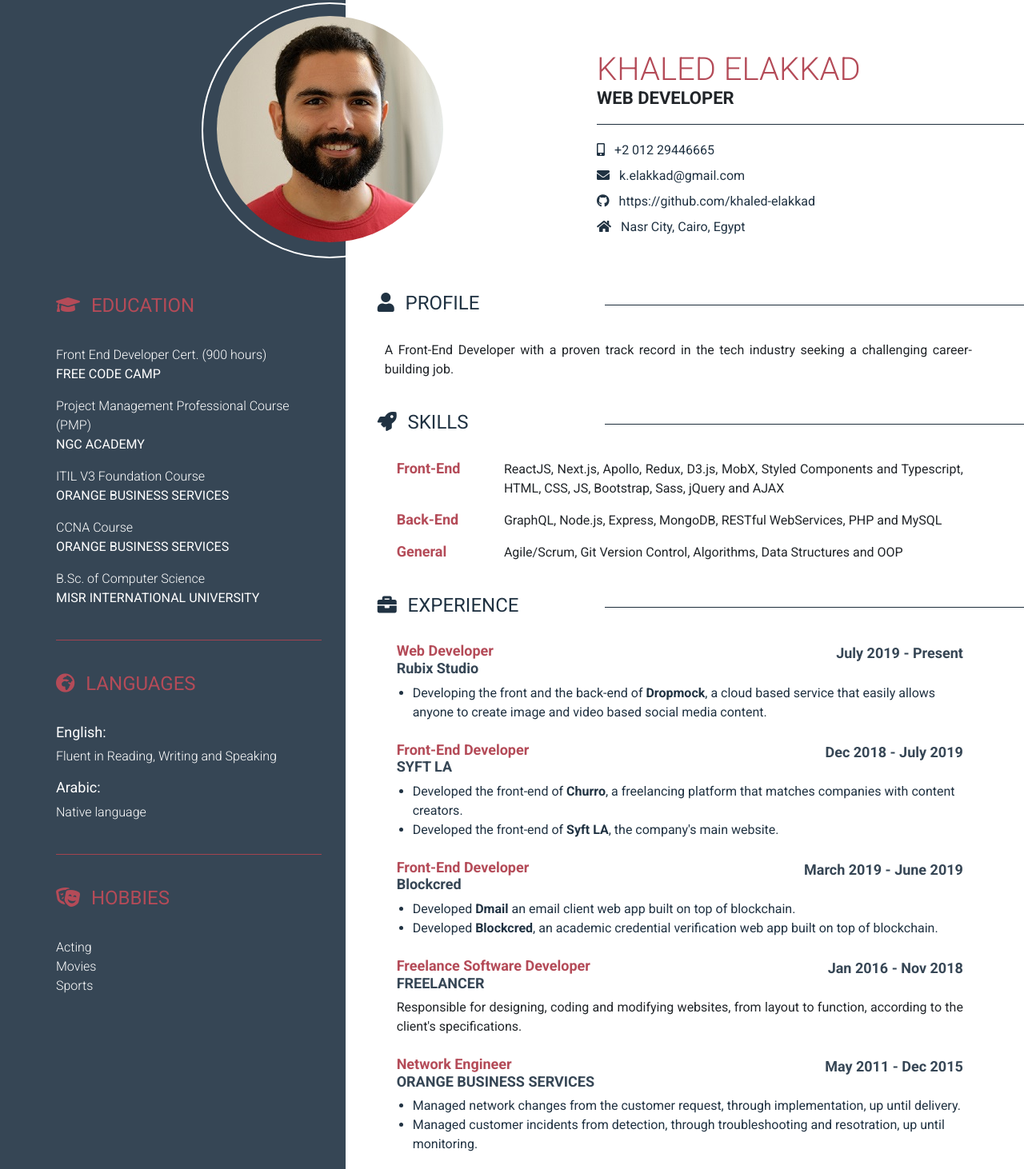
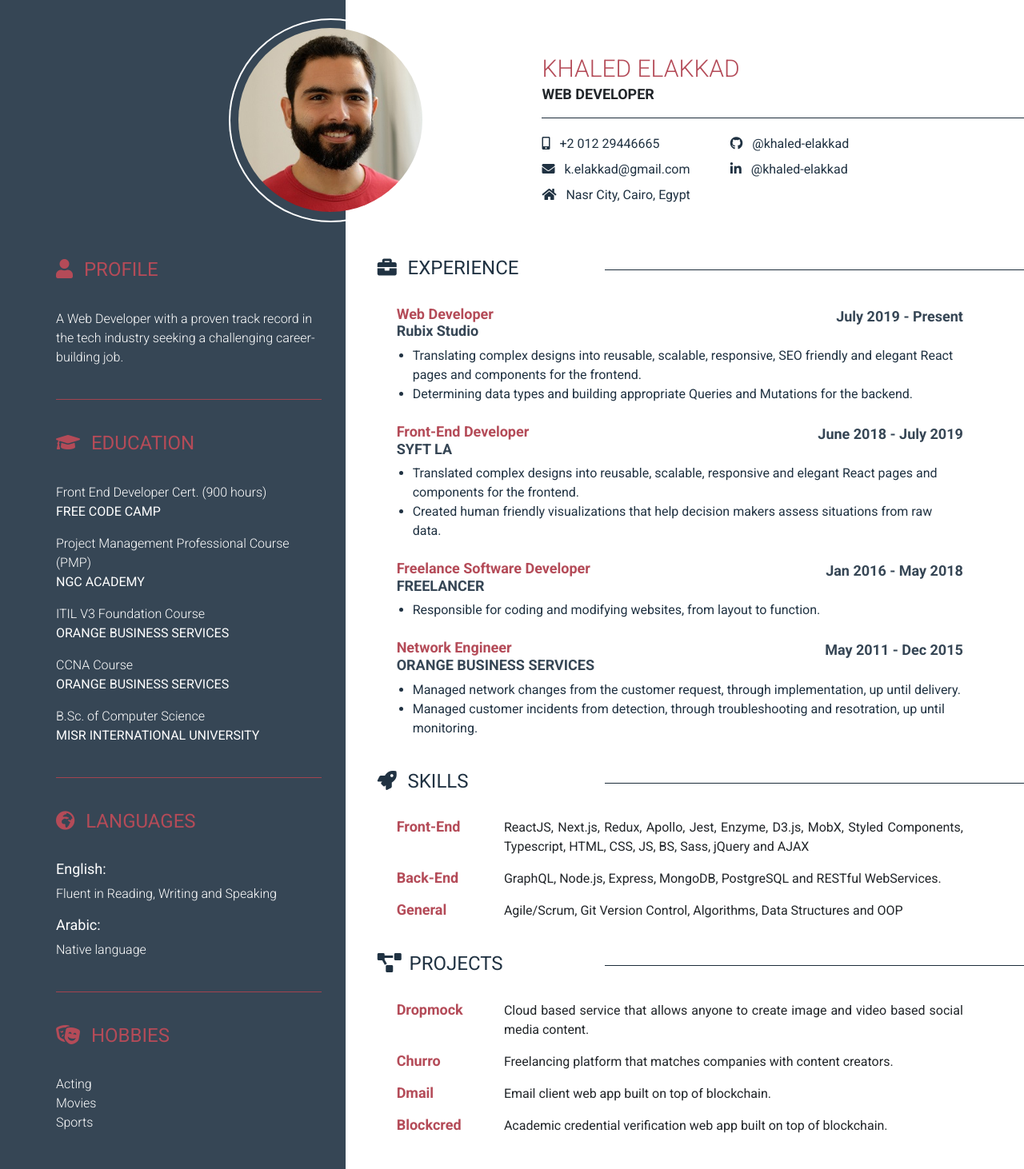
Before and after one commit to khaled-elakkad/dynamic-cv, a website: page dist/index.html in a window 1280 px wide. Shown: the part 47-1509 px from the top of the page at 80% size. Drawn offline with nearby package versions, Linux system fonts and the light colour scheme.

```diff
--- a/dist/css/main.css
+++ b/dist/css/main.css
@@ -25,7 +25,7 @@
   background-color: #364655;
   padding-left: 70px;
   padding-right: 30px;
-  padding-top: 50px;
+  padding-top: 70px;
   height: 1629px;
   /* image container */
   /* seperator */
@@ -44,21 +44,21 @@
     font-weight: lighter; }
   .left-side .img-container {
     border: solid white 2px;
-    padding: 15px;
+    padding: 10px;
     border-radius: 50%;
-    height: 320px;
-    width: 320px;
+    height: 255px;
+    width: 255px;
     position: relative;
-    left: 55%; }
+    left: 65%; }
     .left-side .img-container img {
-      width: 283px;
-      height: 283px;
+      width: 230px;
+      height: 230px;
       border-radius: 50%; }
   .left-side hr {
     background-color: #b44b58;
     margin-top: 40px;
     margin-bottom: 40px; }
-  .left-side .education-section {
+  .left-side .profile-section {
     margin-top: 45px; }
 
 /***********************************************/
@@ -81,21 +81,23 @@
   .right-side p {
     text-align: justify; }
   .right-side header {
-    margin-top: 110px;
+    margin-top: 115px;
     margin-bottom: 45px; }
     .right-side header h1 {
-      font-size: 40px;
+      font-size: 30px;
       color: #b44b58;
       font-weight: lighter;
       margin-bottom: 0; }
     .right-side header p {
-      font-size: 22px;
+      font-size: 18px;
       font-weight: 700;
-      text-transform: uppercase;
-      margin-top: -5px; }
+      text-transform: uppercase; }
     .right-side header address {
       color: #203242;
-      line-height: 2; }
+      line-height: 2;
+      display: flex; }
+      .right-side header address div:first-child {
+        margin-right: 50px; }
   .right-side .section-content p,
   .right-side .section-content li {
     font-size: 16px; }
--- a/dist/index.html
+++ b/dist/index.html
@@ -38,8 +38,19 @@
           <div class="img-container text-center">
             <img src="img/profile-pic.png" alt="a handsome young man smiling" />
           </div>
+
+          <!-- projects section -->
+          <section class="profile-section">
+            <h2><i class="fas fa-user  mr-2"></i> Profile</h2>
+            <p>
+              A Web Developer with a proven track record in the tech industry
+              seeking a challenging career-building job.
+            </p>
+            <hr />
+          </section>
+
           <!-- education section -->
-          <section class="education-section">
+          <section>
             <h2><i class=" fas fa-graduation-cap mr-2"></i> Education</h2>
             <p>
               Front End Developer Cert. (900 hours)
@@ -89,89 +100,28 @@
             </ul>
           </section>
         </div>
+
         <div class="col-8 right-side ">
           <div class="row no-gutters">
-            <header class="col-8 offset-4">
+            <header class="col-9 offset-3">
               <h1>Khaled Elakkad</h1>
               <p>Web Developer</p>
               <hr />
               <address>
-                <i class="fas fa-mobile-alt mr-2"></i> +2 012 29446665<br />
-                <i class="fas fa-envelope mr-2"></i> k.elakkad@gmail.com<br />
-                <i class="fab fa-github mr-2"></i>
-                https://github.com/khaled-elakkad<br />
-                <i class="fas fa-home mr-2"></i> Nasr City, Cairo, Egypt
+                <div>
+                  <i class="fas fa-mobile-alt mr-2"></i> +2 012 29446665<br />
+                  <i class="fas fa-envelope mr-2"></i> k.elakkad@gmail.com<br />
+                  <i class="fas fa-home mr-2"></i> Nasr City, Cairo, Egypt
+                </div>
+                <div>
+                  <i class="fab fa-github mr-2"></i>
+                  @khaled-elakkad<br />
+                  <i class="fab fa-linkedin-in mr-2"></i>
+                  @khaled-elakkad
+                </div>
               </address>
             </header>
           </div>
-
-          <!-- projects section -->
-          <section class="mt-1">
-            <div class="row">
-              <div class=" col-4">
-                <h2><i class="fas fa-user  mr-2"></i> Profile</h2>
-              </div>
-              <div class="col-8">
-                <hr />
-              </div>
-            </div>
-            <div class="row">
-              <div class="col-11 section-content px-4 my-4">
-                <p>
-                  A Front-End Developer with a proven track record in the tech
-                  industry seeking a challenging career-building job.
-                </p>
-              </div>
-            </div>
-          </section>
-
-          <!-- skills section -->
-          <section>
-            <div class="row">
-              <div class="col-4">
-                <h2><i class="fa fa-rocket  mr-2"></i> Skills</h2>
-              </div>
-              <div class="col-8">
-                <hr />
-              </div>
-            </div>
-            <div class="section-content px-4  my-4">
-              <div class="row">
-                <div class="col-2">
-                  <h3>Front-End</h3>
-                </div>
-                <div class="col-9">
-                  <p>
-                    ReactJS, Next.js, Apollo, Redux, D3.js, MobX, Styled
-                    Components and Typescript, HTML, CSS, JS, Bootstrap, Sass,
-                    jQuery and AJAX
-                  </p>
-                </div>
-              </div>
-              <div class="row">
-                <div class="col-2">
-                  <h3>Back-End</h3>
-                </div>
-                <div class="col-9">
-                  <p>
-                    GraphQL, Node.js, Express, MongoDB, RESTful WebServices, PHP
-                    and MySQL
-                  </p>
-                </div>
-              </div>
-              <div class="row">
-                <div class="col-2">
-                  <h3>General</h3>
-                </div>
-                <div class="col-9">
-                  <p>
-                    Agile/Scrum, Git Version Control, Algorithms, Data
-                    Structures and OOP
-                  </p>
-                </div>
-              </div>
-            </div>
-          </section>
 
           <!-- experience section-->
           <section class="experience-section">
@@ -202,10 +152,13 @@
                   <div class="col-11">
                     <ul>
                       <li>
-                        Developing the front and the back-end of
-                        <b>Dropmock</b>, a cloud based service that easily
-                        allows anyone to create image and video based social
-                        media content.
+                        Translating complex designs into reusable, scalable,
+                        responsive, SEO friendly and elegant React pages and
+                        components for the frontend.
+                      </li>
+                      <li>
+                        Determining data types and building appropriate Queries
+                        and Mutations for the backend.
                       </li>
                     </ul>
                   </div>
@@ -224,58 +177,26 @@
                     </h3>
                   </div>
                   <div class="col-5">
-                    <p class="job-duration text-right">Dec 2018 - July 2019</p>
+                    <p class="job-duration text-right">June 2018 - July 2019</p>
                   </div>
                 </div>
                 <div class="row">
                   <div class="col-11">
                     <ul>
                       <li>
-                        Developed the front-end of <b>Churro</b>, a freelancing
-                        platform that matches companies with content creators.
+                        Translated complex designs into reusable, scalable,
+                        responsive and elegant React pages and components for
+                        the frontend.
                       </li>
                       <li>
-                        Developed the front-end of <b>Syft LA</b>, the company's
-                        main website.
+                        Created human friendly visualizations that help decision
+                        makers assess situations from raw data.
                       </li>
                     </ul>
                   </div>
                 </div>
               </article>
               <!-- end job 1 -->
-
-              <!-- start job 2 -->
-              <article class="mb-2">
-                <div class="row">
-                  <div class="col-6">
-                    <h3>
-                      <span class="job-title">Front-End Developer</span>
-                      <br />
-                      <span class="company-name">Blockcred</span>
-                    </h3>
-                  </div>
-                  <div class="col-5">
-                    <p class="job-duration text-right">
-                      March 2019 - June 2019
-                    </p>
-                  </div>
-                </div>
-                <div class="row">
-                  <div class="col-11">
-                    <ul>
-                      <li>
-                        Developed <b>Dmail</b> an email client web app built on
-                        top of blockchain.
-                      </li>
-                      <li>
-                        Developed <b>Blockcred</b>, an academic credential
-                        verification web app built on top of blockchain.
-                      </li>
-                    </ul>
-                  </div>
-                </div>
-              </article>
-              <!-- end job 2 -->
 
               <!-- start job 3 -->
               <article class="mb-2">
@@ -290,16 +211,17 @@
                     </h3>
                   </div>
                   <div class="col-5">
-                    <p class="job-duration text-right">Jan 2016 - Nov 2018</p>
+                    <p class="job-duration text-right">Jan 2016 - May 2018</p>
                   </div>
                 </div>
                 <div class="row">
                   <div class="col-11">
-                    <p>
-                      Responsible for designing, coding and modifying websites,
-                      from layout to function, according to the client's
-                      specifications.
-                    </p>
+                    <ul>
+                      <li>
+                        Responsible for coding and modifying websites, from
+                        layout to function.
+                      </li>
+                    </ul>
                   </div>
                 </div>
               </article>
@@ -337,6 +259,114 @@
               <!-- end job 4 -->
             </div>
           </section>
+          <!-- end of experience section -->
+
+          <!-- skills section -->
+          <section>
+            <div class="row">
+              <div class="col-4">
+                <h2><i class="fa fa-rocket  mr-2"></i> Skills</h2>
+              </div>
+              <div class="col-8">
+                <hr />
+              </div>
+            </div>
+            <div class="section-content px-4  my-4">
+              <div class="row">
+                <div class="col-2">
+                  <h3>Front-End</h3>
+                </div>
+                <div class="col-9">
+                  <p>
+                    ReactJS, Next.js, Redux, Apollo, Jest, Enzyme, D3.js, MobX,
+                    Styled Components, Typescript, HTML, CSS, JS, BS, Sass,
+                    jQuery and AJAX
+                  </p>
+                </div>
+              </div>
+              <div class="row">
+                <div class="col-2">
+                  <h3>Back-End</h3>
+                </div>
+                <div class="col-9">
+                  <p>
+                    GraphQL, Node.js, Express, MongoDB, PostgreSQL and RESTful
+                    WebServices.
+                  </p>
+                </div>
+              </div>
+              <div class="row">
+                <div class="col-2">
+                  <h3>General</h3>
+                </div>
+                <div class="col-9">
+                  <p>
+                    Agile/Scrum, Git Version Control, Algorithms, Data
+                    Structures and OOP
+                  </p>
+                </div>
+              </div>
+            </div>
+          </section>
+          <!-- end of skills section -->
+
+          <!-- projects section -->
+          <section>
+            <div class="row">
+              <div class="col-4">
+                <h2><i class="fas fa-project-diagram  mr-1"></i> Projects</h2>
+              </div>
+              <div class="col-8">
+                <hr />
+              </div>
+            </div>
+            <div class="section-content px-4 my-4">
+              <div class="row">
+                <div class="col-2">
+                  <h3>Dropmock</h3>
+                </div>
+                <div class="col-9">
+                  <p>
+                    Cloud based service that allows anyone to create image and
+                    video based social media content.
+                  </p>
+                </div>
+              </div>
+              <div class="row">
+                <div class="col-2">
+                  <h3>Churro</h3>
+                </div>
+                <div class="col-9">
+                  <p>
+                    Freelancing platform that matches companies with content
+                    creators.
+                  </p>
+                </div>
+              </div>
+              <div class="row">
+                <div class="col-2">
+                  <h3>Dmail</h3>
+                </div>
+                <div class="col-9">
+                  <p>
+                    Email client web app built on top of blockchain.
+                  </p>
+                </div>
+              </div>
+              <div class="row">
+                <div class="col-2">
+                  <h3>Blockcred</h3>
+                </div>
+                <div class="col-9">
+                  <p>
+                    Academic credential verification web app built on top of
+                    blockchain.
+                  </p>
+                </div>
+              </div>
+            </div>
+          </section>
+          <!-- end of projects section -->
         </div>
       </div>
     </div>
--- a/dist/scss/main.scss
+++ b/dist/scss/main.scss
@@ -1,3 +1,6 @@
+// cd dist
+// sass --watch scss/main.scss:css/main.css
+
 /* Palette and font */
 $redColor: #b44b58;
 $greyColor: #7b8790;
@@ -37,7 +40,7 @@
   background-color: $blueColor;
   padding-left: 70px;
   padding-right: 30px;
-  padding-top: 50px;
+  padding-top: 70px;
   height: 1629px;
 
   h2 {
@@ -62,16 +65,16 @@
   /* image container */
   .img-container {
     border: solid white 2px;
-    padding: 15px;
+    padding: 10px;
     border-radius: 50%;
-    height: 320px;
-    width: 320px;
+    height: 255px;
+    width: 255px;
     position: relative;
-    left: 55%;
+    left: 65%;
 
     img {
-      width: 283px;
-      height: 283px;
+      width: 230px;
+      height: 230px;
       border-radius: 50%;
     }
   }
@@ -84,7 +87,7 @@
   }
 
   /* education section*/
-  .education-section {
+  .profile-section {
     margin-top: 45px;
   }
 }
@@ -118,24 +121,28 @@
 
   /* header */
   header {
-    margin-top: 110px;
+    margin-top: 115px;
     margin-bottom: 45px;
 
     h1 {
-      font-size: 40px;
+      font-size: 30px;
       color: $redColor;
       font-weight: lighter;
       margin-bottom: 0;
     }
     p {
-      font-size: 22px;
+      font-size: 18px;
       font-weight: 700;
       text-transform: uppercase;
-      margin-top: -5px;
     }
     address {
       color: $blackColor;
       line-height: 2;
+      display: flex;
+
+      div:first-child {
+        margin-right: 50px;
+      }
     }
   }
   /*details*/
--- a/package.json
+++ b/package.json
@@ -4,6 +4,7 @@
   "description": "",
   "main": "index.js",
   "scripts": {
+    "start": "sass --watch dist/scss/main.scss:dist/css/main.css",
     "deploy": "gh-pages -d dist"
   },
   "keywords": [],
```
